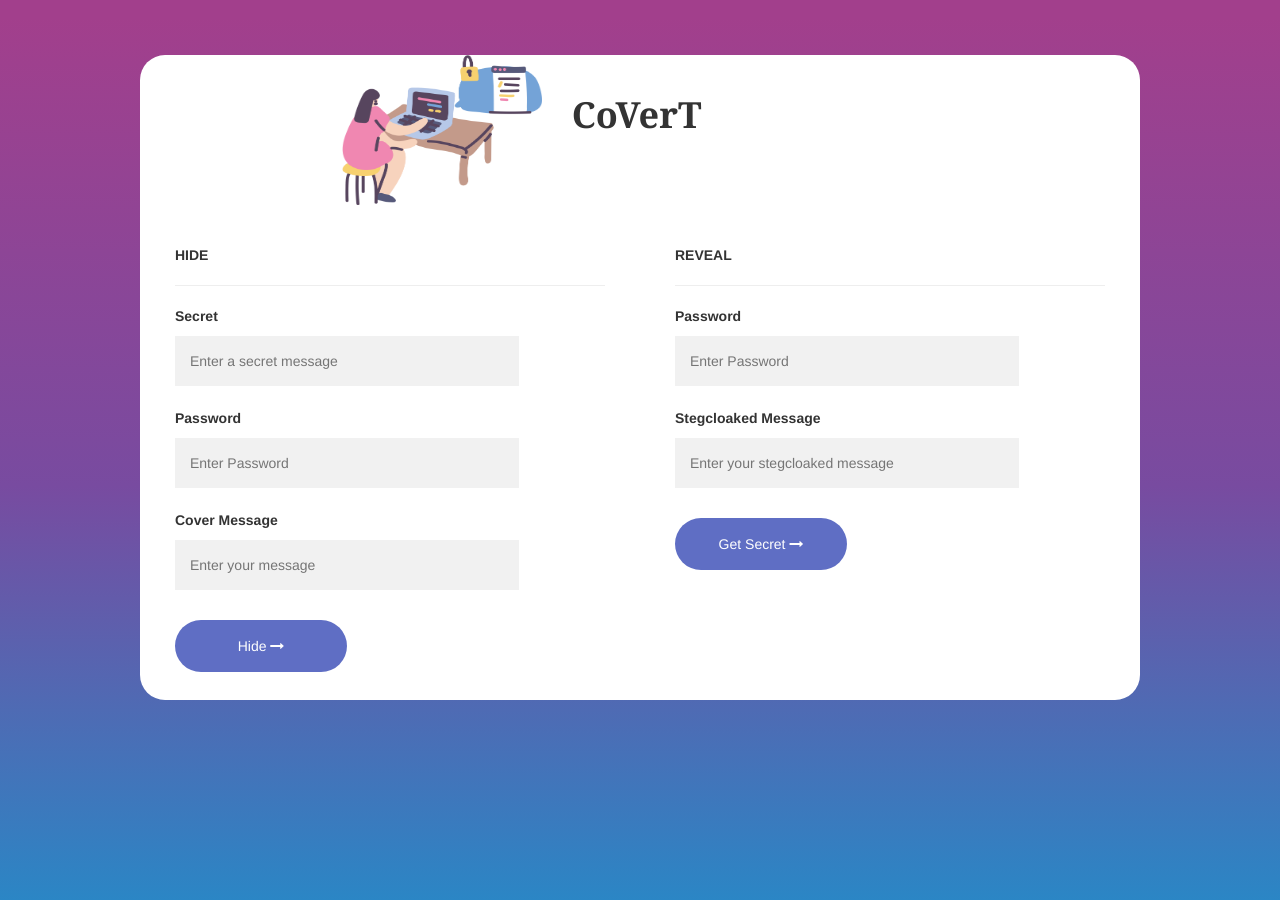
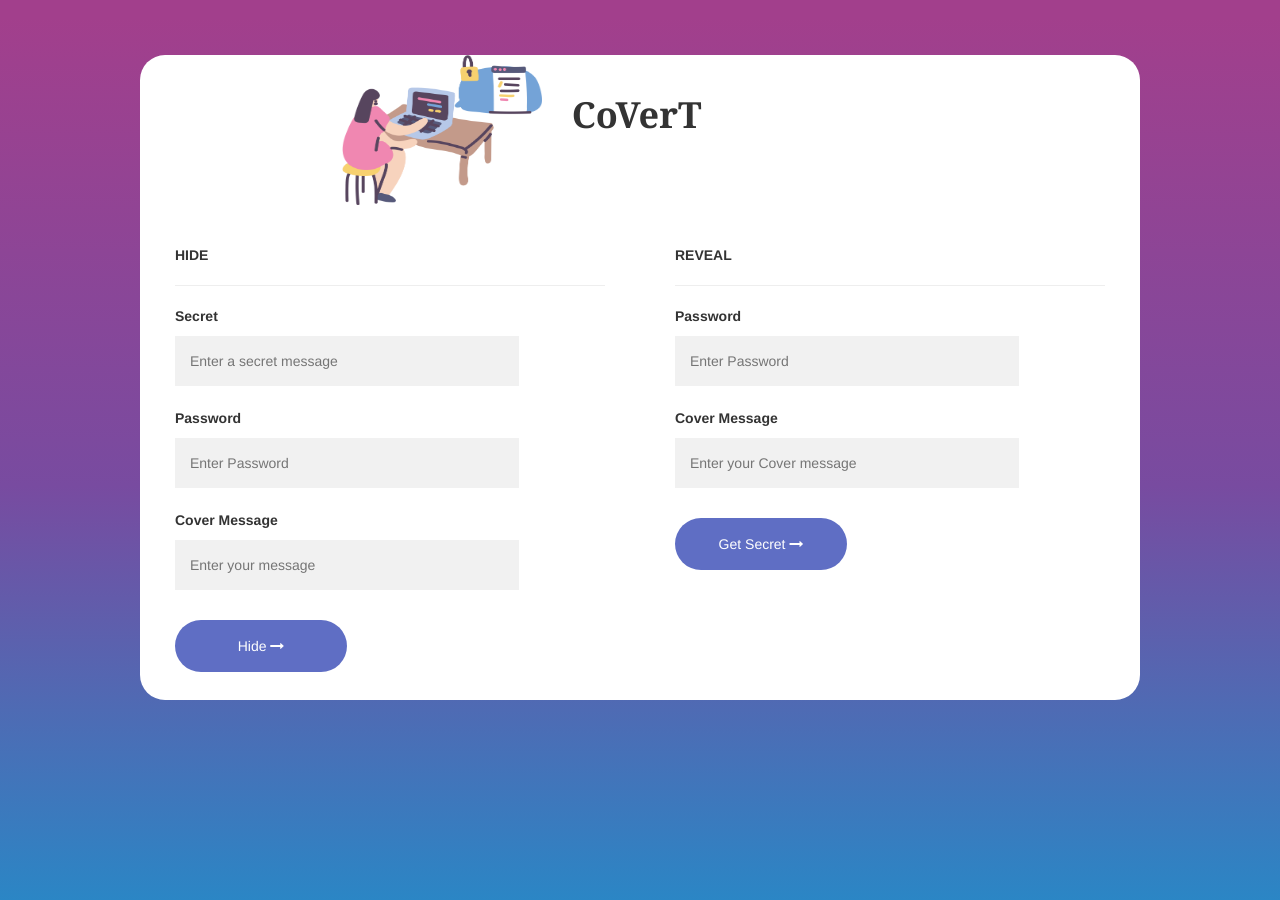
Before and after one commit to debjit20504/CoVerT, a Python web app: template templates/homepage.html in a window 1280 px wide. Run offline with Jinja, Linux system fonts and the light colour scheme; the template is opened without the code that fills it, so the values that code supplies are empty; some libraries are stand-ins or nearby versions.

Commit message:
updated html file

```diff
--- a/templates/homepage.html
+++ b/templates/homepage.html
@@ -52,8 +52,8 @@
               <hr>
               <label for="psw_rev"><b>Password</b></label><br>
               <input type="password" placeholder="Enter Password" name="psw_rev" id="psw_rev" required><br>
-              <label for="psw"><b> Stegcloaked Message</b></label><br>
-              <input type="text" placeholder="Enter your stegcloaked message" name="steg_msg" id="steg_msg" required>
+              <label for="psw"><b> Cover Message</b></label><br>
+              <input type="text" placeholder="Enter your Cover message" name="steg_msg" id="steg_msg" required>
               <br>
               <button type="submit" class="revealbtn" onclick="onButtonClickReveal()">Get Secret    <i class="fa fa-long-arrow-right" aria-hidden="true"></i></button>
               {% if result_reveal %}
```
